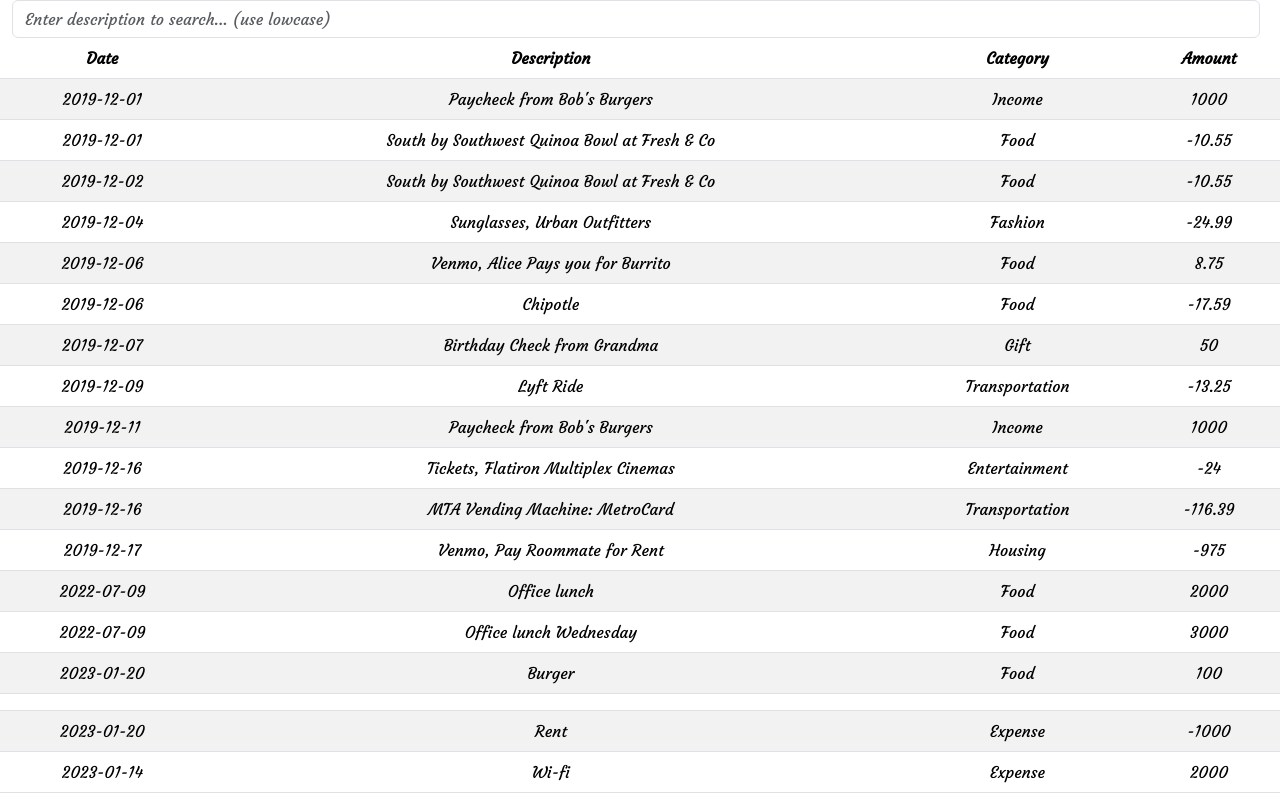
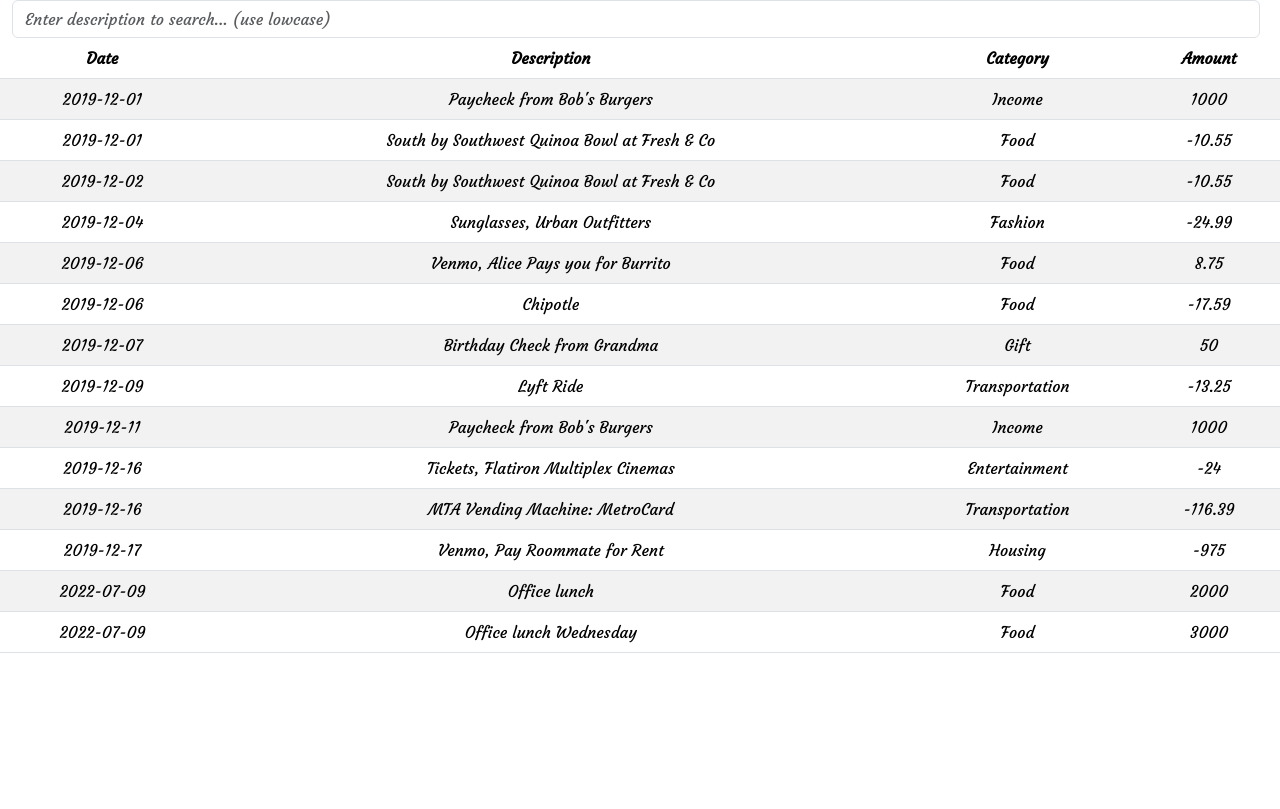
Before and after one commit to max101g/phase_2_wk1_code_challenge, a React (Create React App) app in the folder phase_2_wk1_code_challenge/: page / in a window 1280 px wide. Shown: the part 247-1056 px from the top of the page. After the commit the page ends 916 px from the top, so only its background shows below. Built offline with nearby package versions, Linux system fonts and the light colour scheme; data requests are answered from the project's data file.

Commit message:
update react

```diff
--- a/phase_2_wk1_code_challenge/db.json
+++ b/phase_2_wk1_code_challenge/db.json
@@ -97,34 +97,6 @@
       "category": "Food",
       "amount": "3000",
       "id": 14
-    },
-    {
-      "date": "2023-01-20",
-      "description": "Burger",
-      "category": "Food",
-      "amount": "100",
-      "id": 15
-    },
-    {
-      "date": "",
-      "description": "",
-      "category": "",
-      "amount": "",
-      "id": 16
-    },
-    {
-      "date": "2023-01-20",
-      "description": "Rent",
-      "category": "Expense",
-      "amount": "-1000",
-      "id": 17
-    },
-    {
-      "date": "2023-01-14",
-      "description": "Wi-fi",
-      "category": "Expense",
-      "amount": "2000",
-      "id": 18
     }
   ]
 }
--- a/phase_2_wk1_code_challenge/src/Searchbar.js
+++ /dev/null
@@ -1,18 +0,0 @@
-import React from "react";
-
-function Searchbar ({searchData}) {
-
-
-    return (
-         <div>
-            <div className="container-fluid">
-                <form className="d-flex" role="search">
-                    <input className="form-control me-2" type="search" placeholder="Search" aria-label="Search"/>
-                    <button className="btn btn-outline-success" type="submit">Search</button>
-                </form>
-             </div>
-         </div>
-    )
-}
-
-export default Searchbar
--- a/phase_2_wk1_code_challenge/src/Tablerow.js
+++ /dev/null
@@ -1,14 +0,0 @@
-import React from "react";
-
-function Tablerow ({transaction}) {
-    return (
-        <tr>
-            <td>{}</td>
-            <td>{}</td>
-            <td>{}</td>
-            <td>{}</td>
-        </tr>
-    )
-}
-
-export default Tablerow
--- a/phase_2_wk1_code_challenge/src/Form.js
+++ b/phase_2_wk1_code_challenge/src/components/Form.js
@@ -13,6 +13,8 @@ function Form ({newTransaction}) {
           const value = e.target.value
      setFormInputData ({...formInputData, [key]:value})
     }
+
+    // create a function that alows us to send data to our db.json through POST method
 
     function handleSubmit (e) {
         e.preventDefault ();
```
Also changed, not shown: phase_2_wk1_code_challenge/src/App.js (+5 -5 lines), phase_2_wk1_code_challenge/src/components/Table.js (renamed from phase_2_wk1_code_challenge/src/Table.js, +2 -6 lines), phase_2_wk1_code_challenge/src/components/Navbar.js (renamed from phase_2_wk1_code_challenge/src/Navbar.js), 1 other file (tests, documents, lock files or other folders).
